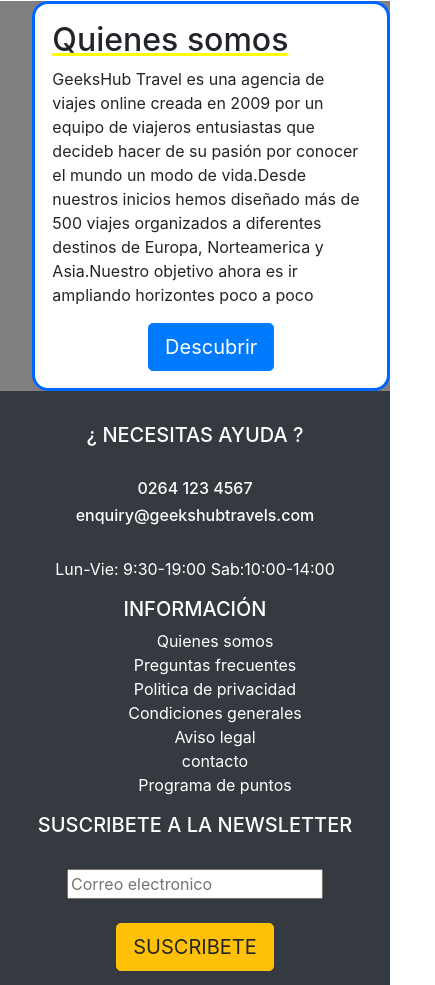
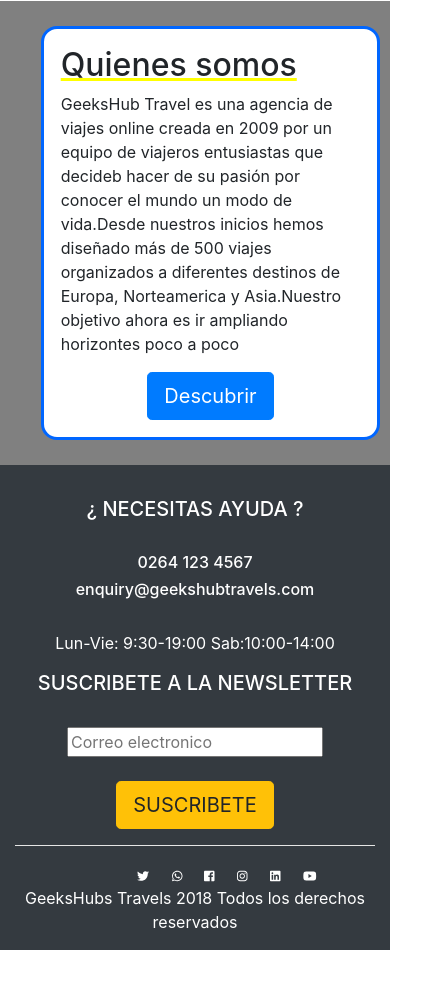
Before and after one commit to EloyGaldon/Actividad_1, a website: page index.html in a window 390 px wide. Shown: the part 1009-1994 px from the top of the page, 435 px wide, since content can reach past the window. After the commit the page ends 1959 px from the top, so only its background shows below. Drawn offline with Linux system fonts and the light colour scheme; files whose address does not match are found by name.

Commit message:
Modified the social media buttons on the nav, the background image on about section and the extra information on the footer to dissappear when the screen changes to a mobile size

```diff
--- a/assets/css/style.css
+++ b/assets/css/style.css
@@ -42,6 +42,7 @@
     {
         background-image: none;
         background-color: gray;
+        padding: 25px;
     }
 }
 
@@ -55,7 +56,6 @@
 
     }
 }
-
 
 
 .Qsomos{
--- a/index.html
+++ b/index.html
@@ -42,7 +42,7 @@
 
                     </div>
                 </div>
-                <div class="col-md-4 col-12">
+                <div class="col-md-4 col-12 d-none d-sm-block">
                         <ul class="redesSocial">
                             <li><a href="#" class="badge badge-pill badge badge-primary"><i class="fab fa-twitter"></i></a></li>
                             <li><a href="#" class="badge badge-pill badge badge-success"><i class="fab fa-whatsapp"></i></a></li>
@@ -361,7 +361,7 @@
     <footer class="bg-dark">
         <div class="container-fluid foot">
             <div class="row">
-                <div class="col-md-4">
+                <div class="col-md-4 ">
 
                     <h5>¿ NECESITAS AYUDA ?</h5>
                     <br>
@@ -370,7 +370,7 @@
                     <br>
                     <p>Lun-Vie: 9:30-19:00  Sab:10:00-14:00</p>
                 </div>
-                <div class="col-md-4">
+                <div class="col-md-4 d-none d-sm-block">
 
                     <h5>INFORMACIÓN</h5>
                     <ul>
@@ -395,7 +395,19 @@
                     </form>
                 </div>
             </div>
+
             <hr/>
+            <div class="col-md-4 col-12 d-block d-sm-none offset-2">
+                <ul class="redesSocial">
+                    <li><a href="#" class="badge badge-pill badge badge-primary"><i class="fab fa-twitter"></i></a></li>
+                    <li><a href="#" class="badge badge-pill badge badge-success"><i class="fab fa-whatsapp"></i></a></li>
+                    <li><a href="#" class="badge badge-pill badge badge-primary"><i class="fab fa-facebook-square"></i></a></li>
+                    <li><a href="#" class="badge badge-pill badge badge-info"><i class="fab fa-instagram"></i></a></li>
+                    <li><a href="#" class="badge badge-pill badge badge-primary"><i class="fab fa-linkedin"></i></a></li>
+                    <li><a href="#" class="badge badge-pill badge badge-danger"><i class="fab fa-youtube"></i></a></li>
+                </ul>
+            <br/>
+            </div>
             <div class="row">
                 <div class="col align-self-center">
                     <p> GeeksHubs Travels 2018 Todos los derechos reservados</p>
```
